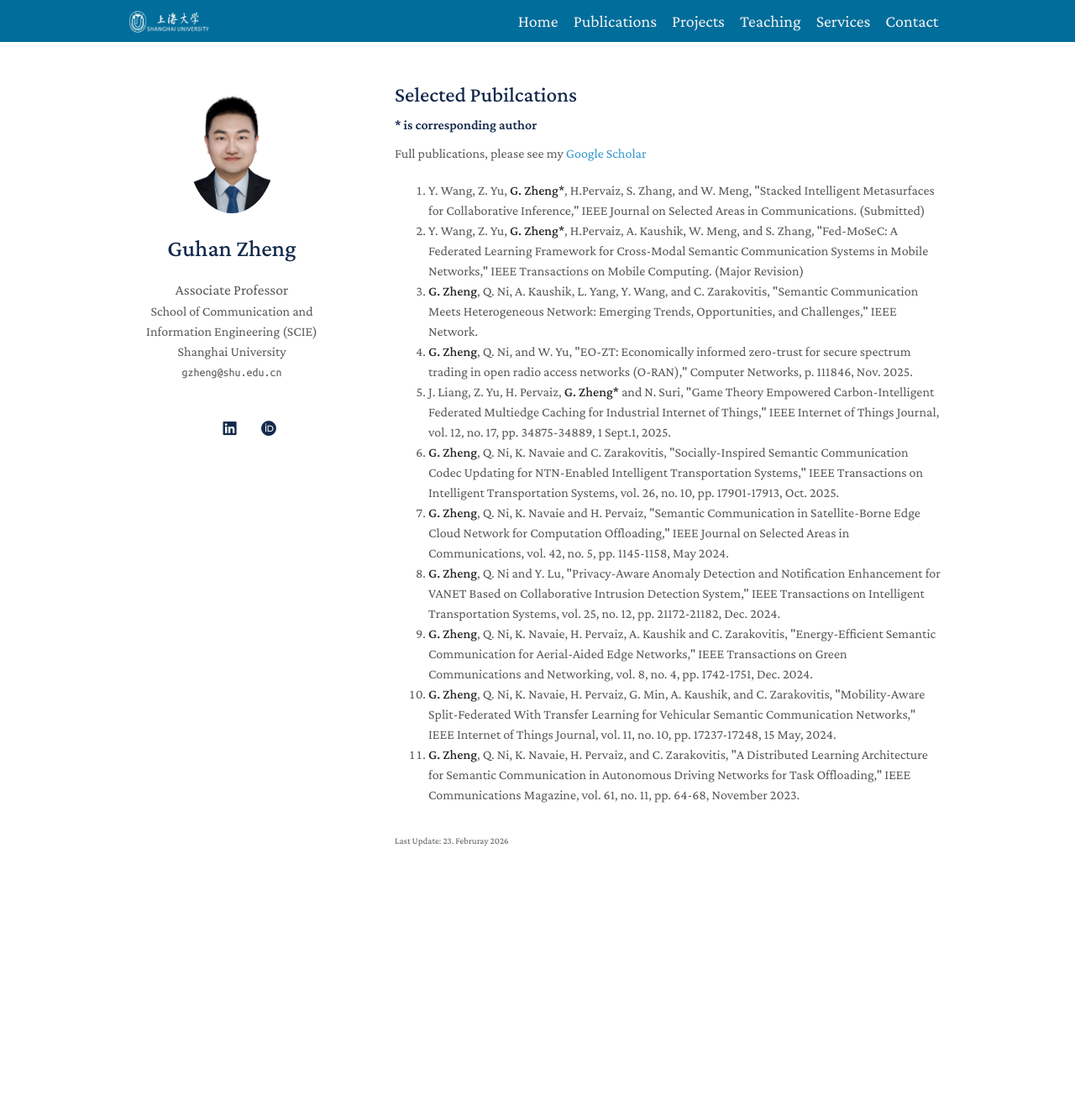
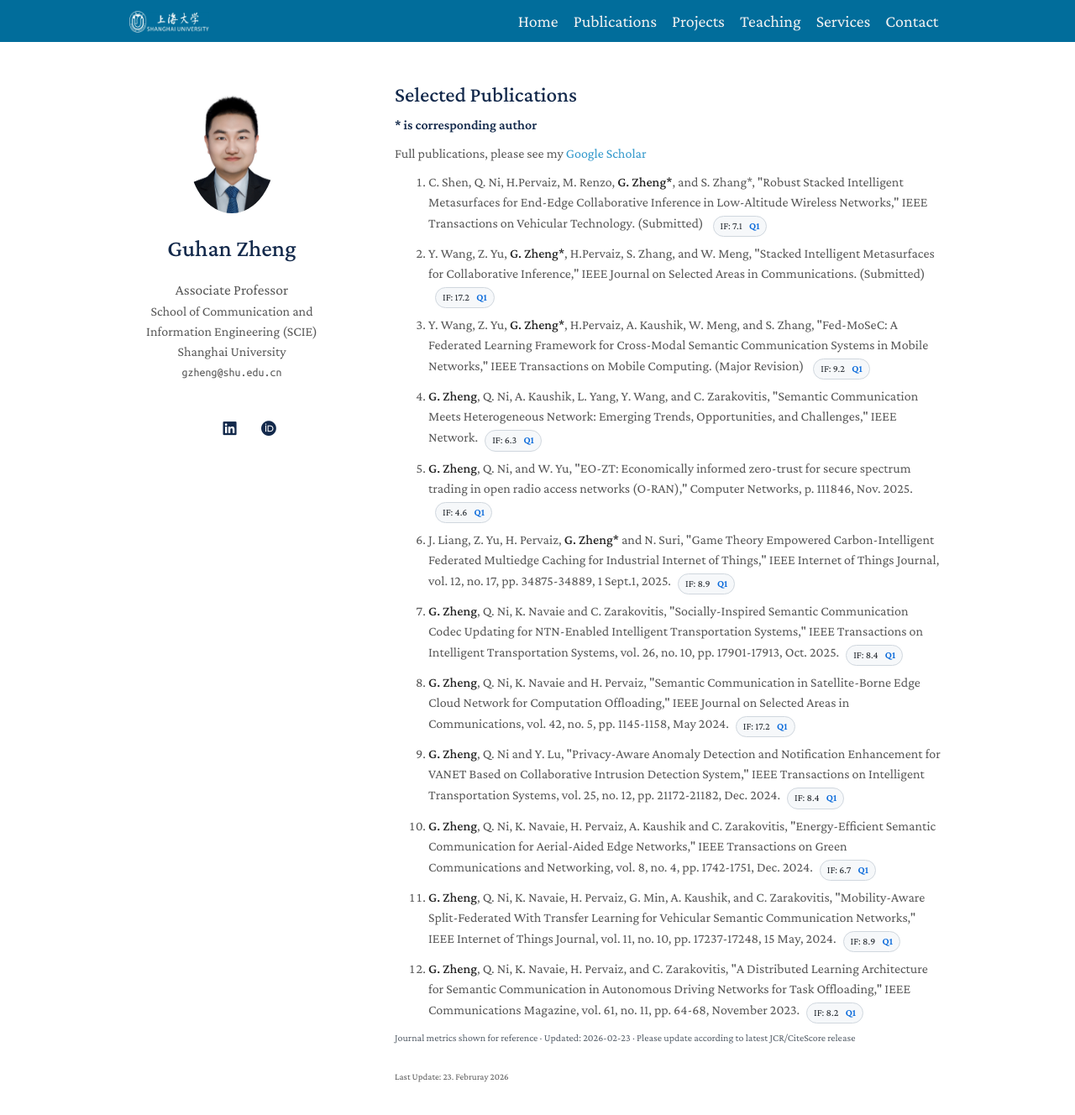
Before and after one commit to Guhan328/Guhan328.github.io, a Jekyll site: the page built from publications.md, in a window 1280 px wide and 1343 px high. Shown: the top 1328 px of the window at 84% size. Built offline with Jekyll 4.4.1, drawn with Linux system fonts in a browser that asks for light colours; a style sheet for code colours, icons or effects is not loaded.

Commit message:
Update pubJournal.md

```diff
--- a/_includes/pubJournal.md
+++ b/_includes/pubJournal.md
@@ -1,13 +1,14 @@
 <h1 id="publication"></h1>
 
-<h2 style="margin: 80px 0px 10px;">Selected Pubilcations</h2>
+<h2 style="margin: 80px 0px 10px;">Selected Publications</h2>
 <h4 style="margin: 10px 0px 10px;">* is corresponding author</h4>
-Full publications, please see my <a href="https://scholar.google.com/citations?user=377WJ7IAAAAJ&hl">Google Scholar</a>
+<p style="margin: 0 0 10px;">
+  Full publications, please see my
+  <a href="https://scholar.google.com/citations?user=377WJ7IAAAAJ&hl" target="_blank" rel="noopener noreferrer">Google Scholar</a>
+</p>
 
-<ol style="margin:0 0 5px;">
-
-
-
+<ol id="pub-list" style="margin:0 0 5px;">
+  <li><a><autocolor>C. Shen, Q. Ni, H.Pervaiz, M. Renzo, <strong>G. Zheng*</strong>, and S. Zhang*, "Robust Stacked Intelligent Metasurfaces for End-Edge Collaborative Inference in Low-Altitude Wireless Networks," IEEE Transactions on Vehicular Technology. (Submitted) </autocolor></a></li>
   <li><a><autocolor>Y. Wang, Z. Yu, <strong>G. Zheng*</strong>, H.Pervaiz, S. Zhang, and W. Meng, "Stacked Intelligent Metasurfaces for Collaborative Inference," IEEE Journal on Selected Areas in Communications. (Submitted) </autocolor></a></li>
   <li><a><autocolor>Y. Wang, Z. Yu, <strong>G. Zheng*</strong>, H.Pervaiz, A. Kaushik, W. Meng, and S. Zhang, "Fed-MoSeC: A Federated Learning Framework for Cross-Modal Semantic Communication Systems in Mobile Networks," IEEE Transactions on Mobile Computing. (Major Revision) </autocolor></a></li>
   <li><a href="https://ieeexplore.ieee.org/document/11319360"><autocolor><strong>G. Zheng</strong>, Q. Ni, A. Kaushik, L. Yang, Y. Wang, and C. Zarakovitis, "Semantic Communication Meets Heterogeneous Network: Emerging Trends, Opportunities, and Challenges," IEEE Network.</autocolor></a></li>
@@ -21,3 +22,118 @@ Full publications, please see my <a href="https://scholar.google.com/citations?u
   <li><a href="https://ieeexplore.ieee.org/abstract/document/10328182"><autocolor><strong>G. Zheng</strong>, Q. Ni, K. Navaie, H. Pervaiz, and C. Zarakovitis, "A Distributed Learning Architecture for Semantic Communication in Autonomous Driving Networks for Task Offloading," IEEE Communications Magazine, vol. 61, no. 11, pp. 64-68, November 2023.</autocolor></a></li>
 
 </ol>
+
+<style>
+  /* IF / Quartile badge */
+  .journal-metric-badge {
+    display: inline-block;
+    margin-left: 8px;
+    margin-top: 4px;
+    padding: 2px 8px;
+    font-size: 12px;
+    line-height: 1.6;
+    border-radius: 999px;
+    border: 1px solid #d0d7de;
+    background: #f6f8fa;
+    color: #24292f;
+    vertical-align: middle;
+    white-space: nowrap;
+  }
+
+  .journal-metric-badge .q {
+    margin-left: 6px;
+    color: #0969da;
+    font-weight: 600;
+  }
+
+  .metric-note {
+    margin-top: 8px;
+    font-size: 12px;
+    color: #57606a;
+  }
+
+  /* 可选：让每条列表更舒服一点 */
+  #pub-list li {
+    margin-bottom: 8px;
+  }
+
+  /* 如果站点是深色主题，可按需加这一段（可删除）
+  @media (prefers-color-scheme: dark) {
+    .journal-metric-badge {
+      background: #21262d;
+      color: #c9d1d9;
+      border-color: #30363d;
+    }
+    .journal-metric-badge .q {
+      color: #58a6ff;
+    }
+    .metric-note {
+      color: #8b949e;
+    }
+  }
+  */
+</style>
+
+<script>
+document.addEventListener("DOMContentLoaded", function () {
+  // =============================
+  // 手动维护：期刊影响力因子/分区（建议每年更新一次）
+  // =============================
+  // 注意：下面数值请替换为你确认后的最新官方/可信来源数据
+  const JOURNAL_METRICS = {
+  "IEEE Journal on Selected Areas in Communications": { if: "17.2", q: "Q1" },
+  "IEEE Transactions on Mobile Computing": { if: "9.2", q: "Q1" },
+  "IEEE Network": { if: "6.3", q: "Q1" },
+  "Computer Networks": { if: "4.6", q: "Q1" },
+  "IEEE Internet of Things Journal": { if: "8.9", q: "Q1" },
+  "IEEE Transactions on Intelligent Transportation Systems": { if: "8.4", q: "Q1" },
+  "IEEE Transactions on Green Communications and Networking": { if: "6.7", q: "Q1" },
+  "IEEE Communications Magazine": { if: "8.2", q: "Q1" },
+  "IEEE Transactions on Vehicular Technology": { if: "7.1", q: "Q1" }
+};
+
+  // 这里写更新说明（你每次改 IF 时顺手改下日期即可）
+  const METRIC_META = {
+    label: "Journal metrics shown for reference",
+    updatedAt: "2026-02-23",
+    source: "Please update according to latest JCR/CiteScore release"
+  };
+
+  const list = document.querySelector("#pub-list");
+  if (!list) return;
+
+  const items = list.querySelectorAll("li");
+
+  // 按期刊名长度排序，避免短名字先匹配造成误判
+  const journalNames = Object.keys(JOURNAL_METRICS).sort((a, b) => b.length - a.length);
+
+  items.forEach(li => {
+    // 避免重复插入
+    if (li.querySelector(".journal-metric-badge")) return;
+
+    const text = (li.innerText || li.textContent || "").replace(/\s+/g, " ").trim();
+    const matchedJournal = journalNames.find(name => text.includes(name));
+
+    if (!matchedJournal) return;
+
+    const metric = JOURNAL_METRICS[matchedJournal] || {};
+    const ifVal = metric.if ?? "N/A";
+    const qVal = metric.q ?? "";
+
+    const badge = document.createElement("span");
+    badge.className = "journal-metric-badge";
+    badge.title = matchedJournal;
+    badge.innerHTML = `IF: ${ifVal}${qVal ? ` <span class="q">${qVal}</span>` : ""}`;
+
+    li.appendChild(badge);
+  });
+
+  // 插入说明（仅一次）
+  if (!document.querySelector(".metric-note")) {
+    const note = document.createElement("div");
+    note.className = "metric-note";
+    note.textContent = `${METRIC_META.label} · Updated: ${METRIC_META.updatedAt} · ${METRIC_META.source}`;
+    list.insertAdjacentElement("afterend", note);
+  }
+});
+</script>
```
